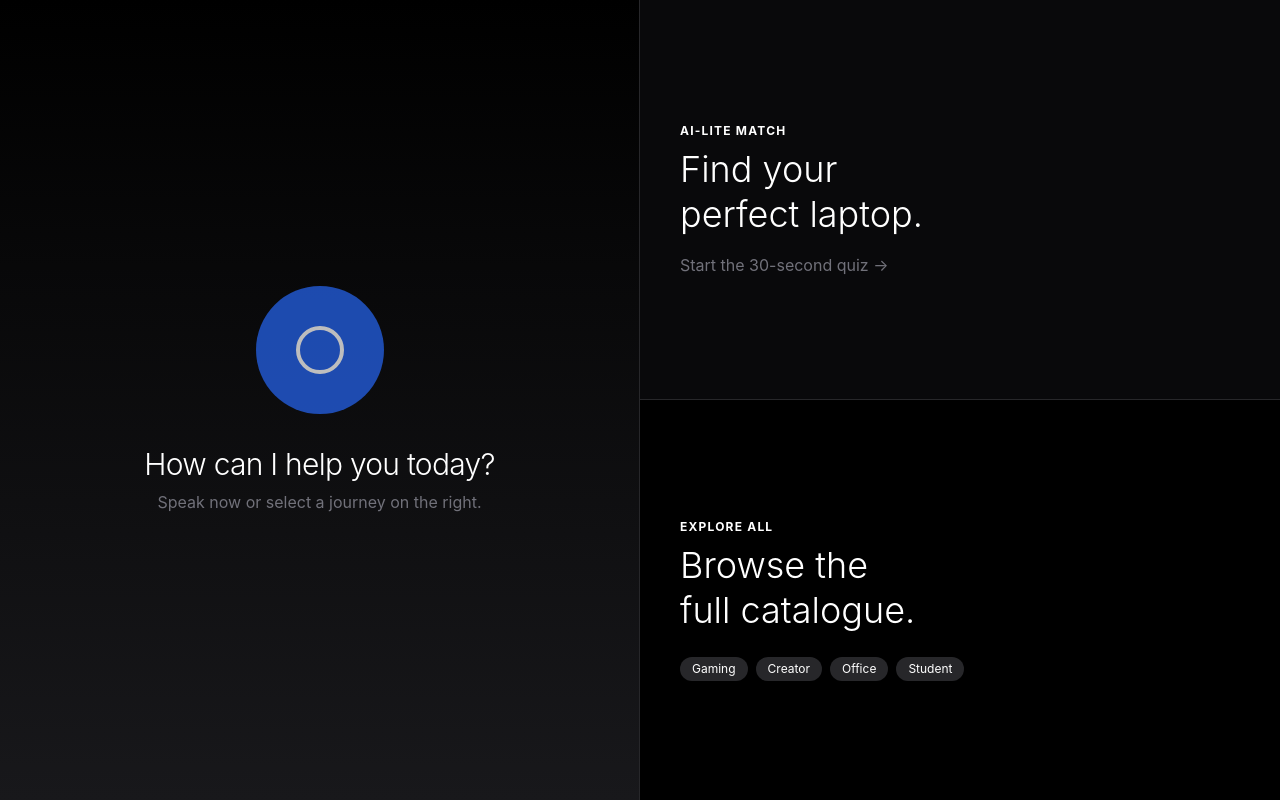
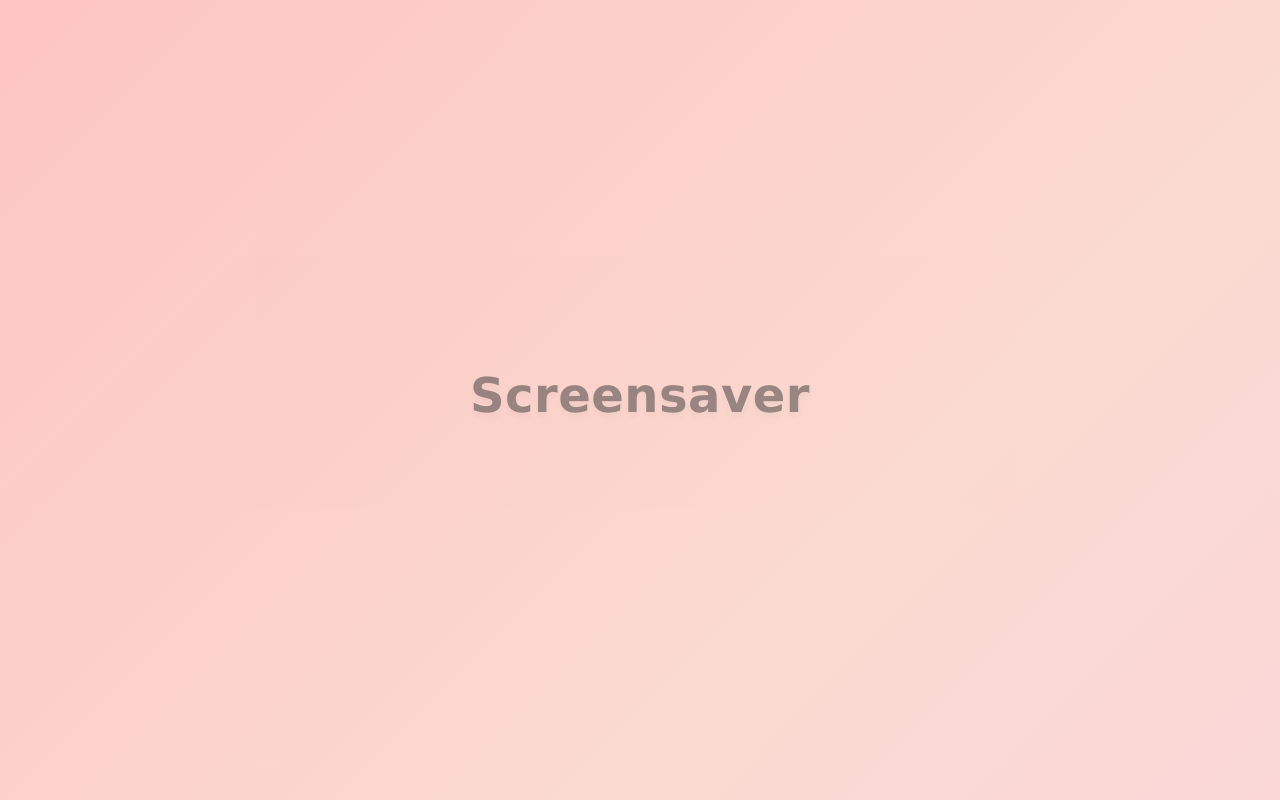
Before and after one commit to bedarkartejas-cyber/helix-demo-app, a React (Vite) app: page / in a window 1280 px wide. Shown: the top 800 px of the page. Built offline with nearby package versions, Linux system fonts and the light colour scheme.

Commit message:
Added static screen saver.

```diff
--- a/package.json
+++ b/package.json
@@ -44,11 +44,13 @@
         "class-variance-authority": "^0.7.1",
         "clsx": "^2.1.1",
         "electron-squirrel-startup": "^1.0.1",
+        "framer-motion": "^12.24.12",
         "lucide-react": "^0.562.0",
         "react": "^19.2.3",
         "react-dom": "^19.2.3",
         "react-router": "^7.12.0",
         "react-router-dom": "^7.12.0",
+        "react-use": "^17.6.0",
         "sql.js": "1.13.0",
         "sqlite": "^5.1.1",
         "tailwind-merge": "^3.4.0"
--- a/src/app/index.tsx
+++ b/src/app/index.tsx
@@ -3,6 +3,7 @@ import { HashRouter, Routes, Route, Link } from "react-router-dom";
 import ProductCatalog from "./catalog";
 import Questionnaire from "./Questionnaire";
 import ProductDetail from "./ProductDetail"; // <--- Import the new page
+import Screensaver from "./screensaver";
 
 function HomePage() {
     return (
@@ -69,6 +70,7 @@ function HomePage() {
 export default function App() {
     return (
         <HashRouter>
+            <Screensaver />
             <Routes>
                 <Route path="/" element={<HomePage />} />
                 <Route path="/catalog" element={<ProductCatalog />} />
--- /dev/null
+++ b/src/app/screensaver/index.tsx
@@ -0,0 +1,78 @@
+import React, { useEffect } from "react";
+import { useIdle } from "react-use";
+import { motion, AnimatePresence } from "framer-motion";
+import { useNavigate, useLocation } from "react-router-dom";
+
+export default function Screensaver() {
+    // 5 seconds = 5000 ms
+    const isIdle = useIdle(5000);
+    const navigate = useNavigate();
+    const location = useLocation();
+
+    useEffect(() => {
+        // When idle activates, if we are not at the home menu, navigate there.
+        // This ensures that when the user resumes activity (waking the app),
+        // the screensaver fades out to reveal the main menu.
+        if (isIdle && location.pathname !== "/") {
+            navigate("/");
+        }
+    }, [isIdle, navigate, location.pathname]);
+
+    return (
+        <AnimatePresence>
+            {isIdle && (
+                <motion.div
+                    initial={{ opacity: 0 }}
+                    animate={{ opacity: 1 }}
+                    exit={{ opacity: 0 }}
+                    transition={{ duration: 0.8 }}
+                    className="fixed inset-0 z-[9999] flex w-full h-full items-center justify-center overflow-hidden cursor-none"
+                    style={{
+                        // Light pastel gradient
+                        background:
+                            "linear-gradient(-45deg, #a18cd1, #fbc2eb, #fad0c4, #ff9a9e)",
+                        backgroundSize: "400% 400%",
+                        animation: "gradient 15s ease infinite",
+                    }}
+                >
+                    <style>
+                        {`
+                        @keyframes gradient {
+                            0% { background-position: 0% 50%; }
+                            50% { background-position: 100% 50%; }
+                            100% { background-position: 0% 50%; }
+                        }
+                    `}
+                    </style>
+                    <motion.div
+                        animate={{
+                            y: [-5, 5, -5],
+                        }}
+                        transition={{
+                            duration: 8,
+                            repeat: Infinity, // Keep repeating
+                            ease: "easeInOut",
+                        }}
+                        style={{
+                            fontFamily: "Verdana, Geneva, sans-serif",
+                            fontSize: "48px",
+                            fontWeight: "bold",
+                            color: "#000000",
+                            letterSpacing: "0.5px",
+                            wordSpacing: "0px",
+                            lineHeight: "1.5",
+                            textDecoration: "none",
+                            textTransform: "none",
+                            textShadow: "0 4px 6px rgba(0, 0, 0, 0.1)",
+                            opacity: "50%",
+                            // mixBlendMode: "overlay",
+                            WebkitFontSmoothing: "antialiased",
+                        }}
+                    >
+                        Screensaver
+                    </motion.div>
+                </motion.div>
+            )}
+        </AnimatePresence>
+    );
+}
```
Also changed, not shown: 2 other files (tests, documents, lock files or other folders).
